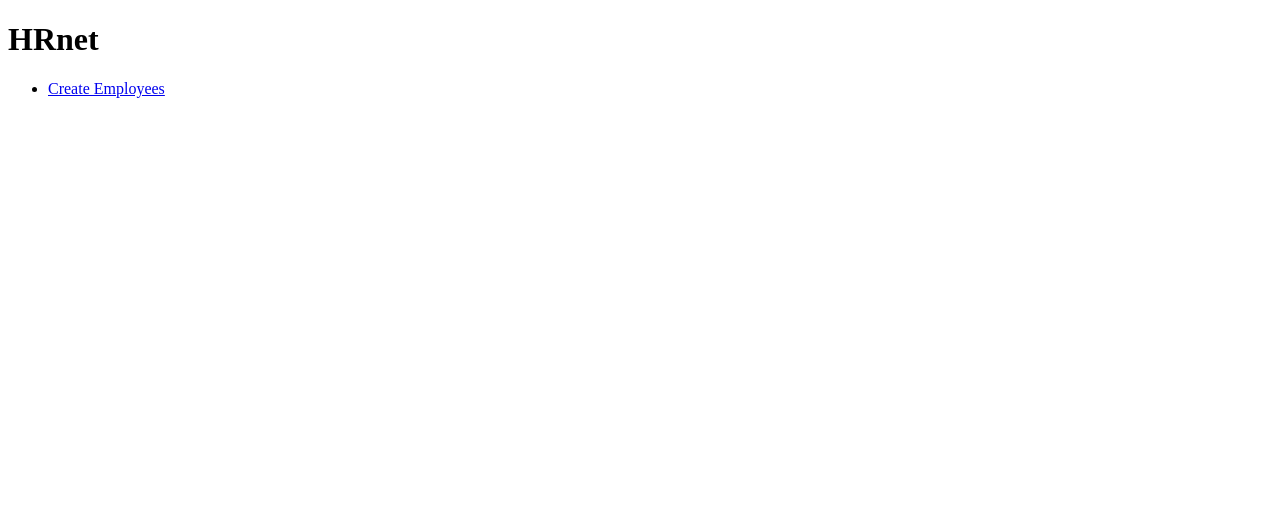
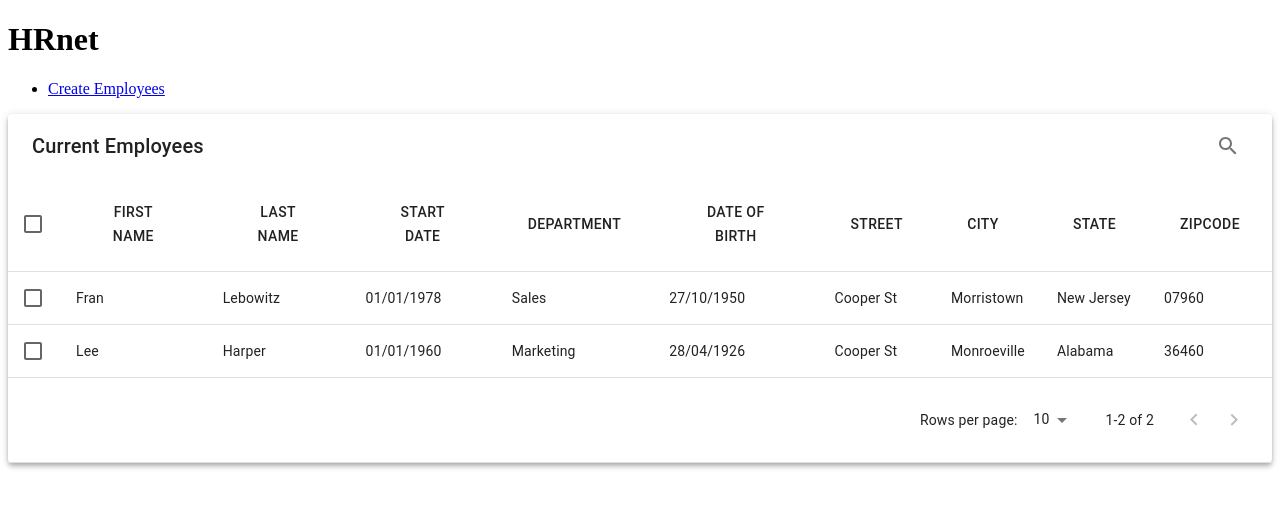
Before and after one commit to gwenananaelle/GwenaelleDuchesne_14_06052021, a Gatsby site: page /EmployeeList in a window 1280 px wide. Built offline with nearby package versions, Linux system fonts and the light colour scheme; Gatsby itself is replaced by a stand-in of ours.

Commit message:
datatable

```diff
--- a/package.json
+++ b/package.json
@@ -17,9 +17,11 @@
     "@emotion/react": "latest",
     "@emotion/styled": "latest",
     "@material-ui/core": "latest",
+    "@mui/icons-material": "latest",
     "@mui/material": "latest",
     "gatsby": "latest",
     "gatsby-plugin-material-ui": "latest",
+    "mui-datatables": "^4.2.2",
     "react": "latest",
     "react-dom": "latest"
   },
--- /dev/null
+++ b/src/components/EmployeeTable.js
@@ -0,0 +1,59 @@
+import React from "react"
+import MUIDataTable from "mui-datatables"
+
+const columns = [
+  "First Name",
+  "Last Name",
+  "Start Date",
+  "Department",
+  "Date Of Birth",
+  "Street",
+  "City",
+  "State",
+  "ZipCode",
+]
+
+const employees = [
+  [
+    "Fran",
+    "Lebowitz",
+    "01/01/1978",
+    "Sales",
+    "27/10/1950",
+    "Cooper St",
+    "Morristown",
+    "New Jersey",
+    "07960",
+  ],
+  [
+    "Lee",
+    "Harper",
+    "01/01/1960",
+    "Marketing",
+    "28/04/1926",
+    "Cooper St",
+    "Monroeville",
+    "Alabama",
+    "36460",
+  ],
+]
+
+const options = {
+  search: "true",
+  rowsPerPageOptions: [10, 25, 50, 100],
+  print: false,
+  download: false,
+  viewColumns: false,
+  filter: false,
+}
+
+export default function EmployeeTable() {
+  return (
+    <MUIDataTable
+      title={"Current Employees"}
+      data={employees}
+      columns={columns}
+      options={options}
+    />
+  )
+}
--- a/src/pages/EmployeeList.js
+++ b/src/pages/EmployeeList.js
@@ -1,5 +1,6 @@
 import React from "react"
 import { Link } from "gatsby"
+import EmployeeTable from "../components/EmployeeTable"
 
 export default function EmployeeList() {
   return (
@@ -14,7 +15,9 @@ export default function EmployeeList() {
           </li>
         </ul>
       </nav>
-      <main></main>
+      <main>
+        <EmployeeTable />
+      </main>
     </div>
   )
 }
```
Also changed, not shown: 1 other file.
